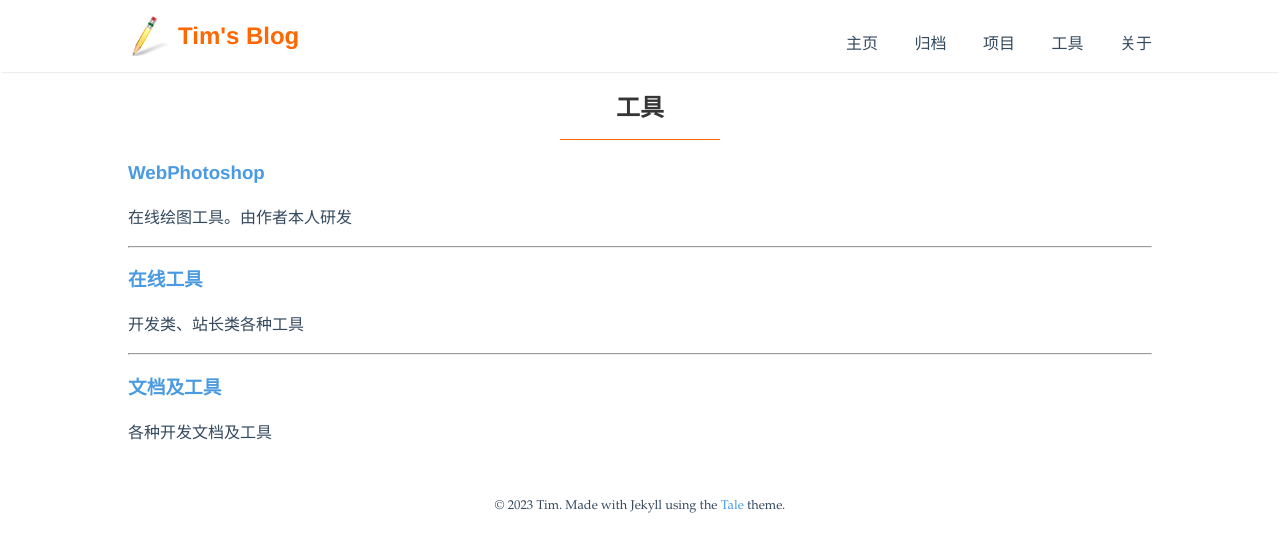
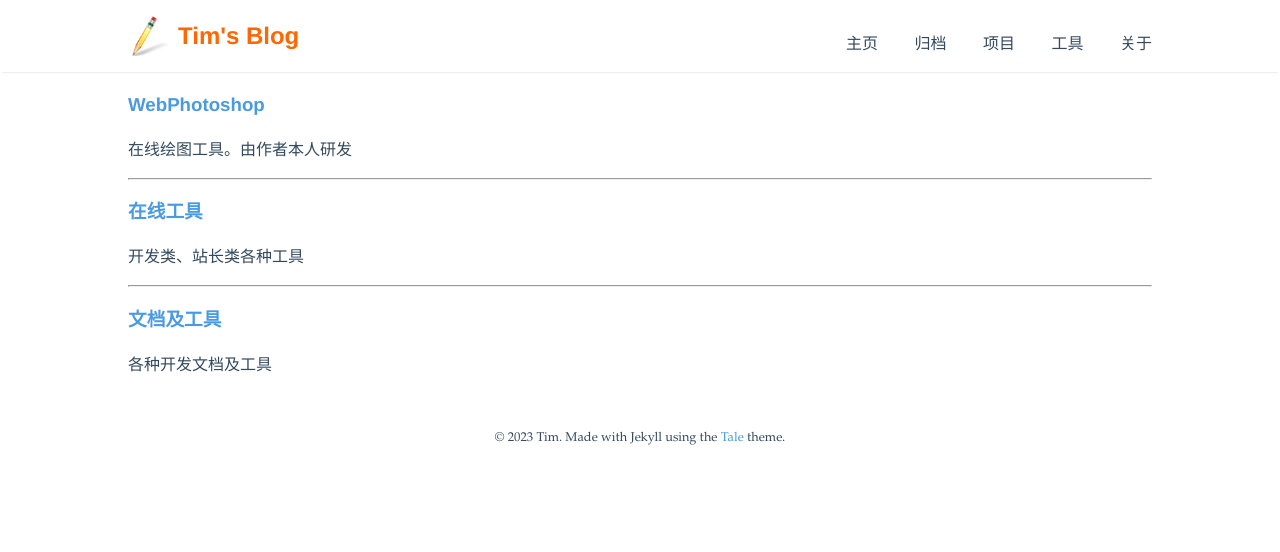
Before and after one commit to leanfish2011/leanfish2011.github.io, a Jekyll site: the page built from _pages/tool.md, in a window 1280 px wide. Shown: the top 552 px of the page. Built offline with Jekyll 4.4.1, drawn with Linux system fonts in a browser that asks for light colours.

Commit message:
使用deafult

```diff
--- a/_layouts/default.html
+++ b/_layouts/default.html
@@ -1,16 +1,11 @@
 <!DOCTYPE html>
 <html lang="en">
-
   {% include head.html %}
 
   <body>
-
     {% include navigation.html %}
 
     <main>
-      <h3 class="post-title">{{ page.title }}</h3>
-      <div class="post-line"></div>
-
       {{ content }}
     </main>
 
--- a/_pages/project.html
+++ b/_pages/project.html
@@ -1,7 +1,7 @@
 ---
-layout: post
+layout: default
 title: "项目"
-permalink: /project/
+permalink: /project
 ---
 
 <main class="app-body project-app">
--- a/_pages/tags.html
+++ b/_pages/tags.html
@@ -1,7 +1,7 @@
 ---
 layout: default
 title: "归档"
-permalink: /tags/
+permalink: /tags
 ---
 
 <div class="tags">
--- a/_pages/tool.md
+++ b/_pages/tool.md
@@ -1,7 +1,7 @@
 ---
 layout: default
 title: "工具"
-permalink: /tool/
+permalink: /tool
 ---
 
 ### <a href="https://leanfish2011.github.io/WebPhotoshop-Simple" target ="_blank">WebPhotoshop</a>
```
Also changed, not shown: _pages/about.md (+1 -1 lines).
